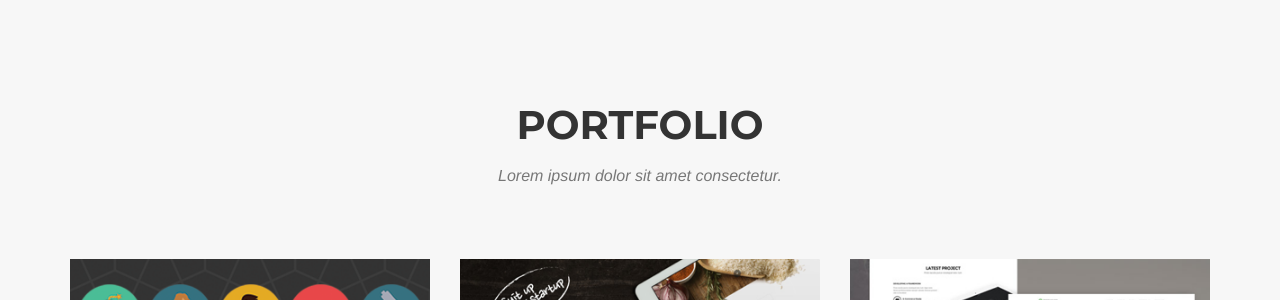
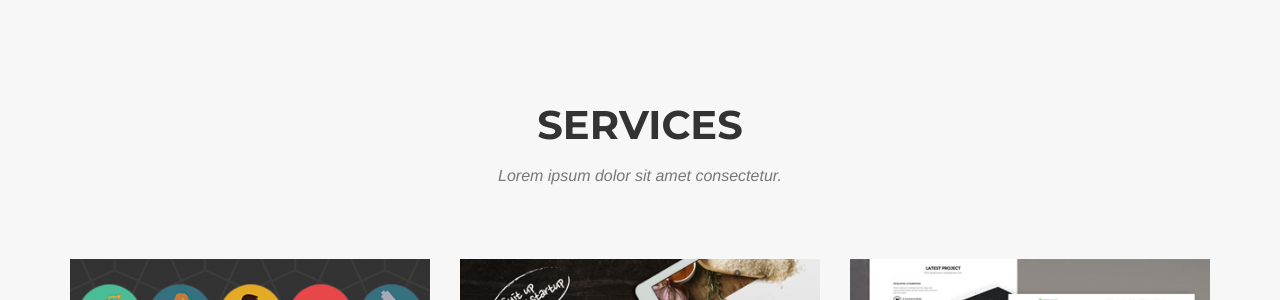
Before and after one commit to Bonneykins/IOCA-website-3, a Jekyll site: the page built from index.html, in a window 1280 px wide and 1400 px high, scrolled down 1357 px. Shown: the part 150-450 px from the top of the window. Built offline with Jekyll 4.4.1, drawn with Linux system fonts in a browser that asks for light colours; nearby versions of some CDN libraries; some web fonts are replaced.

Commit message:
changed all mention of "portfolio" to "services in agency.css and index.html and folder structure

```diff
--- a/css/agency.css
+++ b/css/agency.css
@@ -358,19 +358,19 @@
     text-transform: none;
 }
 
-#portfolio .portfolio-item {
+#services .services-item {
     right: 0;
     margin: 0 0 15px;
 }
 
-#portfolio .portfolio-item .portfolio-link {
+#services .services-item .services-link {
     display: block;
     position: relative;
     margin: 0 auto;
     max-width: 400px;
 }
 
-#portfolio .portfolio-item .portfolio-link .portfolio-hover {
+#services .services-item .services-link .services-hover {
     position: absolute;
     width: 100%;
     height: 100%;
@@ -381,11 +381,11 @@
     transition: all ease .5s;
 }
 
-#portfolio .portfolio-item .portfolio-link .portfolio-hover:hover {
+#services .services-item .services-link .services-hover:hover {
     opacity: 1;
 }
 
-#portfolio .portfolio-item .portfolio-link .portfolio-hover .portfolio-hover-content {
+#services .services-item .services-link .services-hover .services-hover-content {
     position: absolute;
     top: 50%;
     width: 100%;
@@ -396,16 +396,16 @@
     color: #fff;
 }
 
-#portfolio .portfolio-item .portfolio-link .portfolio-hover .portfolio-hover-content i {
+#services .services-item .services-link .services-hover .services-hover-content i {
     margin-top: -12px;
 }
 
-#portfolio .portfolio-item .portfolio-link .portfolio-hover .portfolio-hover-content h3,
-#portfolio .portfolio-item .portfolio-link .portfolio-hover .portfolio-hover-content h4 {
+#services .services-item .services-link .services-hover .services-hover-content h3,
+#services .services-item .services-link .services-hover .services-hover-content h4 {
     margin: 0;
 }
 
-#portfolio .portfolio-item .portfolio-caption {
+#services .services-item .services-caption {
     margin: 0 auto;
     padding: 25px;
     max-width: 400px;
@@ -413,24 +413,24 @@
     background-color: #fff;
 }
 
-#portfolio .portfolio-item .portfolio-caption h4 {
+#services .services-item .services-caption h4 {
     margin: 0;
     text-transform: none;
 }
 
-#portfolio .portfolio-item .portfolio-caption p {
+#services .services-item .services-caption p {
     margin: 0;
     font-family: "Droid Serif","Helvetica Neue",Helvetica,Arial,sans-serif;
     font-size: 16px;
     font-style: italic;
 }
 
-#portfolio * {
+#services * {
     z-index: 2;
 }
 
 @media(min-width:767px) {
-    #portfolio .portfolio-item {
+    #services .services-item {
         margin: 0 0 30px;
     }
 }
@@ -776,7 +776,7 @@
     outline: 0;
 }
 
-.portfolio-modal .modal-content {
+.services-modal .modal-content {
     padding: 100px 0;
     min-height: 100%;
     border: 0;
@@ -787,32 +787,32 @@
     box-shadow: none;
 }
 
-.portfolio-modal .modal-content h2 {
+.services-modal .modal-content h2 {
     margin-bottom: 15px;
     font-size: 3em;
 }
 
-.portfolio-modal .modal-content p {
+.services-modal .modal-content p {
     margin-bottom: 30px;
 }
 
-.portfolio-modal .modal-content p.item-intro {
+.services-modal .modal-content p.item-intro {
     margin: 20px 0 30px;
     font-family: "Droid Serif","Helvetica Neue",Helvetica,Arial,sans-serif;
     font-size: 16px;
     font-style: italic;
 }
 
-.portfolio-modal .modal-content ul.list-inline {
+.services-modal .modal-content ul.list-inline {
     margin-top: 0;
     margin-bottom: 30px;
 }
 
-.portfolio-modal .modal-content img {
+.services-modal .modal-content img {
     margin-bottom: 30px;
 }
 
-.portfolio-modal .close-modal {
+.services-modal .close-modal {
     position: absolute;
     top: 25px;
     right: 25px;
@@ -822,11 +822,11 @@
     cursor: pointer;
 }
 
-.portfolio-modal .close-modal:hover {
+.services-modal .close-modal:hover {
     opacity: .3;
 }
 
-.portfolio-modal .close-modal .lr {
+.services-modal .close-modal .lr {
     z-index: 1051;
     width: 1px;
     height: 75px;
@@ -837,7 +837,7 @@
     transform: rotate(45deg);
 }
 
-.portfolio-modal .close-modal .lr .rl {
+.services-modal .close-modal .lr .rl {
     z-index: 1052;
     width: 1px;
     height: 75px;
@@ -847,7 +847,7 @@
     transform: rotate(90deg);
 }
 
-.portfolio-modal .modal-backdrop {
+.services-modal .modal-backdrop {
     display: none;
     opacity: 0;
 }
--- a/index.html
+++ b/index.html
@@ -7,12 +7,12 @@
             <div class="intro-text">
                 <div class="intro-lead-in">Welcome To Our Studio!</div>
                 <div class="intro-heading">It's Nice To Meet You</div>
-                <a href="#services" class="page-scroll btn btn-xl">Tell Me More</a>
+                <a href="#what-we-dos" class="page-scroll btn btn-xl">Tell Me More</a>
             </div>
         </div>
     </header>
 
-    <!-- Services Section -->
+    <!-- what-we-do Section -->
     <section id="what-we-do">
         <div class="container">
             <div class="row">
@@ -38,96 +38,96 @@
         </div>
     </section>
 
-    <!-- Portfolio Grid Section -->
-    <section id="portfolio" class="bg-light-gray">
+    <!-- Services Grid Section -->
+    <section id="services" class="bg-light-gray">
         <div class="container">
             <div class="row">
                 <div class="col-lg-12 text-center">
-                    <h2 class="section-heading">Portfolio</h2>
+                    <h2 class="section-heading">Services</h2>
                     <h3 class="section-subheading text-muted">Lorem ipsum dolor sit amet consectetur.</h3>
                 </div>
             </div>
             <div class="row">
-                <div class="col-md-4 col-sm-6 portfolio-item">
-                    <a href="#portfolioModal1" class="portfolio-link" data-toggle="modal">
-                        <div class="portfolio-hover">
-                            <div class="portfolio-hover-content">
+                <div class="col-md-4 col-sm-6 services-item">
+                    <a href="#servicesModal1" class="services-link" data-toggle="modal">
+                        <div class="services-hover">
+                            <div class="services-hover-content">
                                 <i class="fa fa-plus fa-3x"></i>
                             </div>
                         </div>
-                        <img src="img/portfolio/roundicons.png" class="img-responsive" alt="">
+                        <img src="img/services/roundicons.png" class="img-responsive" alt="">
                     </a>
-                    <div class="portfolio-caption">
+                    <div class="services-caption">
                         <h4>Round Icons</h4>
                         <p class="text-muted">Graphic Design</p>
                     </div>
                 </div>
-                <div class="col-md-4 col-sm-6 portfolio-item">
-                    <a href="#portfolioModal2" class="portfolio-link" data-toggle="modal">
-                        <div class="portfolio-hover">
-                            <div class="portfolio-hover-content">
+                <div class="col-md-4 col-sm-6 services-item">
+                    <a href="#servicesModal2" class="services-link" data-toggle="modal">
+                        <div class="services-hover">
+                            <div class="services-hover-content">
                                 <i class="fa fa-plus fa-3x"></i>
                             </div>
                         </div>
-                        <img src="img/portfolio/startup-framework.png" class="img-responsive" alt="">
+                        <img src="img/services/startup-framework.png" class="img-responsive" alt="">
                     </a>
-                    <div class="portfolio-caption">
+                    <div class="services-caption">
                         <h4>Startup Framework</h4>
                         <p class="text-muted">Website Design</p>
                     </div>
                 </div>
-                <div class="col-md-4 col-sm-6 portfolio-item">
-                    <a href="#portfolioModal3" class="portfolio-link" data-toggle="modal">
-                        <div class="portfolio-hover">
-                            <div class="portfolio-hover-content">
+                <div class="col-md-4 col-sm-6 services-item">
+                    <a href="#servicesModal3" class="services-link" data-toggle="modal">
+                        <div class="services-hover">
+                            <div class="services-hover-content">
                                 <i class="fa fa-plus fa-3x"></i>
                             </div>
                         </div>
-                        <img src="img/portfolio/treehouse.png" class="img-responsive" alt="">
+                        <img src="img/services/treehouse.png" class="img-responsive" alt="">
                     </a>
-                    <div class="portfolio-caption">
+                    <div class="services-caption">
                         <h4>Treehouse</h4>
                         <p class="text-muted">Website Design</p>
                     </div>
                 </div>
-                <div class="col-md-4 col-sm-6 portfolio-item">
-                    <a href="#portfolioModal4" class="portfolio-link" data-toggle="modal">
-                        <div class="portfolio-hover">
-                            <div class="portfolio-hover-content">
+                <div class="col-md-4 col-sm-6 services-item">
+                    <a href="#servicesModal4" class="services-link" data-toggle="modal">
+                        <div class="services-hover">
+                            <div class="services-hover-content">
                                 <i class="fa fa-plus fa-3x"></i>
                             </div>
                         </div>
-                        <img src="img/portfolio/golden.png" class="img-responsive" alt="">
+                        <img src="img/services/golden.png" class="img-responsive" alt="">
                     </a>
-                    <div class="portfolio-caption">
+                    <div class="services-caption">
                         <h4>Golden</h4>
                         <p class="text-muted">Website Design</p>
                     </div>
                 </div>
-                <div class="col-md-4 col-sm-6 portfolio-item">
-                    <a href="#portfolioModal5" class="portfolio-link" data-toggle="modal">
-                        <div class="portfolio-hover">
-                            <div class="portfolio-hover-content">
+                <div class="col-md-4 col-sm-6 services-item">
+                    <a href="#servicesModal5" class="services-link" data-toggle="modal">
+                        <div class="services-hover">
+                            <div class="services-hover-content">
                                 <i class="fa fa-plus fa-3x"></i>
                             </div>
                         </div>
-                        <img src="img/portfolio/escape.png" class="img-responsive" alt="">
+                        <img src="img/services/escape.png" class="img-responsive" alt="">
                     </a>
-                    <div class="portfolio-caption">
+                    <div class="services-caption">
                         <h4>Escape</h4>
                         <p class="text-muted">Website Design</p>
                     </div>
                 </div>
-                <div class="col-md-4 col-sm-6 portfolio-item">
-                    <a href="#portfolioModal6" class="portfolio-link" data-toggle="modal">
-                        <div class="portfolio-hover">
-                            <div class="portfolio-hover-content">
+                <div class="col-md-4 col-sm-6 services-item">
+                    <a href="#servicesModal6" class="services-link" data-toggle="modal">
+                        <div class="services-hover">
+                            <div class="services-hover-content">
                                 <i class="fa fa-plus fa-3x"></i>
                             </div>
                         </div>
-                        <img src="img/portfolio/dreams.png" class="img-responsive" alt="">
+                        <img src="img/services/dreams.png" class="img-responsive" alt="">
                     </a>
-                    <div class="portfolio-caption">
+                    <div class="services-caption">
                         <h4>Dreams</h4>
                         <p class="text-muted">Website Design</p>
                     </div>
@@ -382,11 +382,11 @@
         </div>
     </footer>
 
-    <!-- Portfolio Modals -->
-    <!-- Use the modals below to showcase details about your portfolio projects! -->
+    <!-- Services Modals -->
+    <!-- Use the modals below to showcase details about your services -->
 
-    <!-- Portfolio Modal 1 -->
-    <div class="portfolio-modal modal fade" id="portfolioModal1" tabindex="-1" role="dialog" aria-hidden="true">
+    <!-- Services Modal 1 -->
+    <div class="services-modal modal fade" id="servicesModal1" tabindex="-1" role="dialog" aria-hidden="true">
         <div class="modal-content">
             <div class="close-modal" data-dismiss="modal">
                 <div class="lr">
@@ -401,10 +401,10 @@
                             <!-- Project Details Go Here -->
                             <h2>Project Name</h2>
                             <p class="item-intro text-muted">Lorem ipsum dolor sit amet consectetur.</p>
-                            <img class="img-responsive img-centered" src="img/portfolio/roundicons-free.png" alt="">
+                            <img class="img-responsive img-centered" src="img/services/roundicons-free.png" alt="">
                             <p>Use this area to describe your project. Lorem ipsum dolor sit amet, consectetur adipisicing elit. Est blanditiis dolorem culpa incidunt minus dignissimos deserunt repellat aperiam quasi sunt officia expedita beatae cupiditate, maiores repudiandae, nostrum, reiciendis facere nemo!</p>
                             <p>
-                                <strong>Want these icons in this portfolio item sample?</strong>You can download 60 of them for free, courtesy of <a href="https://getdpd.com/cart/hoplink/18076?referrer=bvbo4kax5k8ogc">RoundIcons.com</a>, or you can purchase the 1500 icon set <a href="https://getdpd.com/cart/hoplink/18076?referrer=bvbo4kax5k8ogc">here</a>.</p>
+                                <strong>Want these icons in this services item sample?</strong>You can download 60 of them for free, courtesy of <a href="https://getdpd.com/cart/hoplink/18076?referrer=bvbo4kax5k8ogc">RoundIcons.com</a>, or you can purchase the 1500 icon set <a href="https://getdpd.com/cart/hoplink/18076?referrer=bvbo4kax5k8ogc">here</a>.</p>
                             <ul class="list-inline">
                                 <li>Date: July 2014</li>
                                 <li>Client: Round Icons</li>
@@ -418,8 +418,8 @@
         </div>
     </div>
 
-    <!-- Portfolio Modal 2 -->
-    <div class="portfolio-modal modal fade" id="portfolioModal2" tabindex="-1" role="dialog" aria-hidden="true">
+    <!-- Services Modal 2 -->
+    <div class="services-modal modal fade" id="servicesModal2" tabindex="-1" role="dialog" aria-hidden="true">
         <div class="modal-content">
             <div class="close-modal" data-dismiss="modal">
                 <div class="lr">
@@ -433,7 +433,7 @@
                         <div class="modal-body">
                             <h2>Project Heading</h2>
                             <p class="item-intro text-muted">Lorem ipsum dolor sit amet consectetur.</p>
-                            <img class="img-responsive img-centered" src="img/portfolio/startup-framework-preview.png" alt="">
+                            <img class="img-responsive img-centered" src="img/services/startup-framework-preview.png" alt="">
                             <p><a href="http://designmodo.com/startup/?u=787">Startup Framework</a> is a website builder for professionals. Startup Framework contains components and complex blocks (PSD+HTML Bootstrap themes and templates) which can easily be integrated into almost any design. All of these components are made in the same style, and can easily be integrated into projects, allowing you to create hundreds of solutions for your future projects.</p>
                             <p>You can preview Startup Framework <a href="http://designmodo.com/startup/?u=787">here</a>.</p>
                             <button type="button" class="btn btn-primary" data-dismiss="modal"><i class="fa fa-times"></i> Close Project</button>
@@ -444,8 +444,8 @@
         </div>
     </div>
 
-    <!-- Portfolio Modal 3 -->
-    <div class="portfolio-modal modal fade" id="portfolioModal3" tabindex="-1" role="dialog" aria-hidden="true">
+    <!-- Services Modal 3 -->
+    <div class="services-modal modal fade" id="servicesModal3" tabindex="-1" role="dialog" aria-hidden="true">
         <div class="modal-content">
             <div class="close-modal" data-dismiss="modal">
                 <div class="lr">
@@ -460,9 +460,9 @@
                             <!-- Project Details Go Here -->
                             <h2>Project Name</h2>
                             <p class="item-intro text-muted">Lorem ipsum dolor sit amet consectetur.</p>
-                            <img class="img-responsive img-centered" src="img/portfolio/treehouse-preview.png" alt="">
+                            <img class="img-responsive img-centered" src="img/services/treehouse-preview.png" alt="">
                             <p>Treehouse is a free PSD web template built by <a href="https://www.behance.net/MathavanJaya">Mathavan Jaya</a>. This is bright and spacious design perfect for people or startup companies looking to showcase their apps or other projects.</p>
-                            <p>You can download the PSD template in this portfolio sample item at <a href="http://freebiesxpress.com/gallery/treehouse-free-psd-web-template/">FreebiesXpress.com</a>.</p>
+                            <p>You can download the PSD template in this services sample item at <a href="http://freebiesxpress.com/gallery/treehouse-free-psd-web-template/">FreebiesXpress.com</a>.</p>
                             <button type="button" class="btn btn-primary" data-dismiss="modal"><i class="fa fa-times"></i> Close Project</button>
                         </div>
                     </div>
@@ -471,8 +471,8 @@
         </div>
     </div>
 
-    <!-- Portfolio Modal 4 -->
-    <div class="portfolio-modal modal fade" id="portfolioModal4" tabindex="-1" role="dialog" aria-hidden="true">
+    <!-- Services Modal 4 -->
+    <div class="services-modal modal fade" id="servicesModal4" tabindex="-1" role="dialog" aria-hidden="true">
         <div class="modal-content">
             <div class="close-modal" data-dismiss="modal">
                 <div class="lr">
@@ -487,9 +487,9 @@
                             <!-- Project Details Go Here -->
                             <h2>Project Name</h2>
                             <p class="item-intro text-muted">Lorem ipsum dolor sit amet consectetur.</p>
-                            <img class="img-responsive img-centered" src="img/portfolio/golden-preview.png" alt="">
-                            <p>Start Bootstrap's Agency theme is based on Golden, a free PSD website template built by <a href="https://www.behance.net/MathavanJaya">Mathavan Jaya</a>. Golden is a modern and clean one page web template that was made exclusively for Best PSD Freebies. This template has a great portfolio, timeline, and meet your team sections that can be easily modified to fit your needs.</p>
-                            <p>You can download the PSD template in this portfolio sample item at <a href="http://freebiesxpress.com/gallery/golden-free-one-page-web-template/">FreebiesXpress.com</a>.</p>
+                            <img class="img-responsive img-centered" src="img/services/golden-preview.png" alt="">
+                            <p>Start Bootstrap's Agency theme is based on Golden, a free PSD website template built by <a href="https://www.behance.net/MathavanJaya">Mathavan Jaya</a>. Golden is a modern and clean one page web template that was made exclusively for Best PSD Freebies. This template has a great services, timeline, and meet your team sections that can be easily modified to fit your needs.</p>
+                            <p>You can download the PSD template in this services sample item at <a href="http://freebiesxpress.com/gallery/golden-free-one-page-web-template/">FreebiesXpress.com</a>.</p>
                             <button type="button" class="btn btn-primary" data-dismiss="modal"><i class="fa fa-times"></i> Close Project</button>
                         </div>
                     </div>
@@ -498,8 +498,8 @@
         </div>
     </div>
 
-    <!-- Portfolio Modal 5 -->
-    <div class="portfolio-modal modal fade" id="portfolioModal5" tabindex="-1" role="dialog" aria-hidden="true">
+    <!-- Services Modal 5 -->
+    <div class="services-modal modal fade" id="servicesModal5" tabindex="-1" role="dialog" aria-hidden="true">
         <div class="modal-content">
             <div class="close-modal" data-dismiss="modal">
                 <div class="lr">
@@ -514,9 +514,9 @@
                             <!-- Project Details Go Here -->
                             <h2>Project Name</h2>
                             <p class="item-intro text-muted">Lorem ipsum dolor sit amet consectetur.</p>
-                            <img class="img-responsive img-centered" src="img/portfolio/escape-preview.png" alt="">
+                            <img class="img-responsive img-centered" src="img/services/escape-preview.png" alt="">
                             <p>Escape is a free PSD web template built by <a href="https://www.behance.net/MathavanJaya">Mathavan Jaya</a>. Escape is a one page web template that was designed with agencies in mind. This template is ideal for those looking for a simple one page solution to describe your business and offer your services.</p>
-                            <p>You can download the PSD template in this portfolio sample item at <a href="http://freebiesxpress.com/gallery/escape-one-page-psd-web-template/">FreebiesXpress.com</a>.</p>
+                            <p>You can download the PSD template in this services sample item at <a href="http://freebiesxpress.com/gallery/escape-one-page-psd-web-template/">FreebiesXpress.com</a>.</p>
                             <button type="button" class="btn btn-primary" data-dismiss="modal"><i class="fa fa-times"></i> Close Project</button>
                         </div>
                     </div>
@@ -525,8 +525,8 @@
         </div>
     </div>
 
-    <!-- Portfolio Modal 6 -->
-    <div class="portfolio-modal modal fade" id="portfolioModal6" tabindex="-1" role="dialog" aria-hidden="true">
+    <!-- Services Modal 6 -->
+    <div class="services-modal modal fade" id="servicesModal6" tabindex="-1" role="dialog" aria-hidden="true">
         <div class="modal-content">
             <div class="close-modal" data-dismiss="modal">
                 <div class="lr">
@@ -541,9 +541,9 @@
                             <!-- Project Details Go Here -->
                             <h2>Project Name</h2>
                             <p class="item-intro text-muted">Lorem ipsum dolor sit amet consectetur.</p>
-                            <img class="img-responsive img-centered" src="img/portfolio/dreams-preview.png" alt="">
+                            <img class="img-responsive img-centered" src="img/services/dreams-preview.png" alt="">
                             <p>Dreams is a free PSD web template built by <a href="https://www.behance.net/MathavanJaya">Mathavan Jaya</a>. Dreams is a modern one page web template designed for almost any purpose. It’s a beautiful template that’s designed with the Bootstrap framework in mind.</p>
-                            <p>You can download the PSD template in this portfolio sample item at <a href="http://freebiesxpress.com/gallery/dreams-free-one-page-web-template/">FreebiesXpress.com</a>.</p>
+                            <p>You can download the PSD template in this services sample item at <a href="http://freebiesxpress.com/gallery/dreams-free-one-page-web-template/">FreebiesXpress.com</a>.</p>
                             <button type="button" class="btn btn-primary" data-dismiss="modal"><i class="fa fa-times"></i> Close Project</button>
                         </div>
                     </div>
```
Also changed, not shown: img/services/dreams-preview.png (renamed from img/portfolio/dreams-preview.png), img/services/dreams.png (renamed from img/portfolio/dreams.png), img/services/escape-preview.png (renamed from img/portfolio/escape-preview.png), img/services/escape.png (renamed from img/portfolio/escape.png), img/services/golden-preview.png (renamed from img/portfolio/golden-preview.png), img/services/golden.png (renamed from img/portfolio/golden.png), img/services/roundicons-free.png (renamed from img/portfolio/roundicons-free.png), img/services/roundicons.png (renamed from img/portfolio/roundicons.png), img/services/startup-framework-preview.png (renamed from img/portfolio/startup-framework-preview.png), img/services/startup-framework.png (renamed from img/portfolio/startup-framework.png), img/services/treehouse-preview.png (renamed from img/portfolio/treehouse-preview.png), img/services/treehouse.png (renamed from img/portfolio/treehouse.png).
